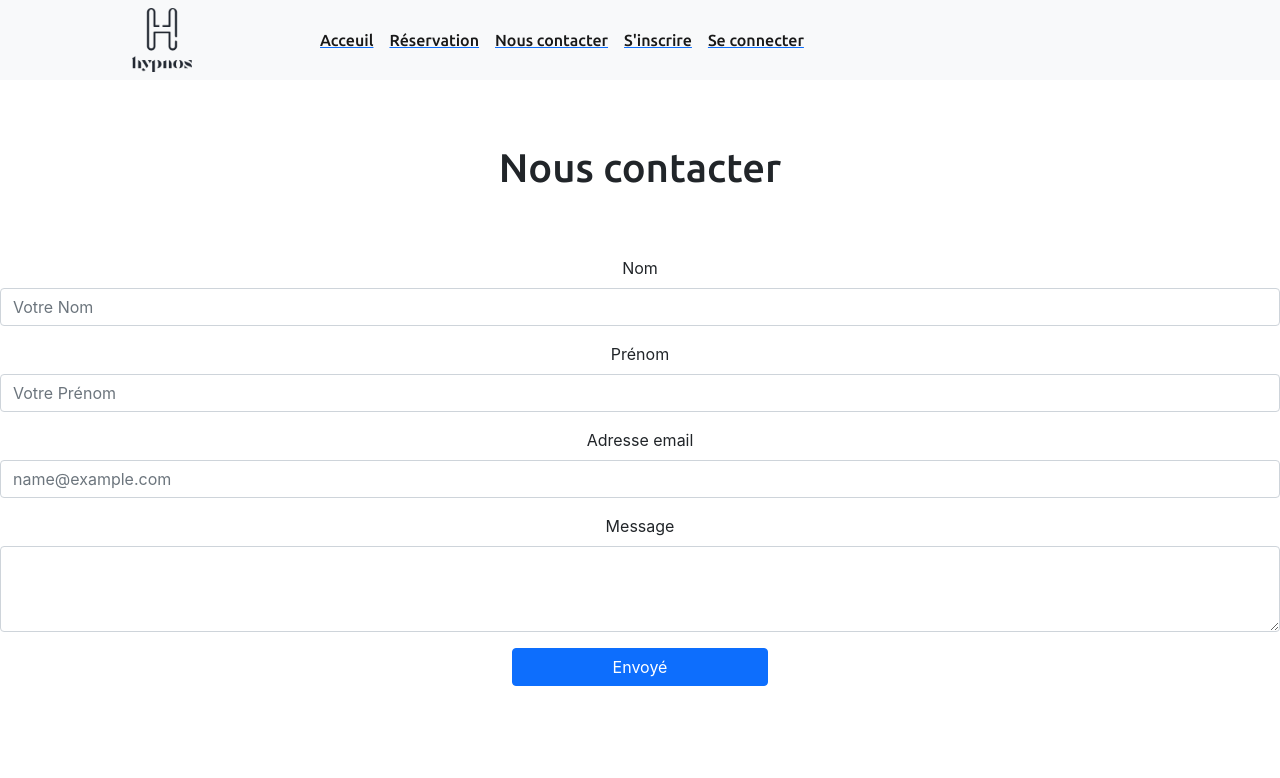
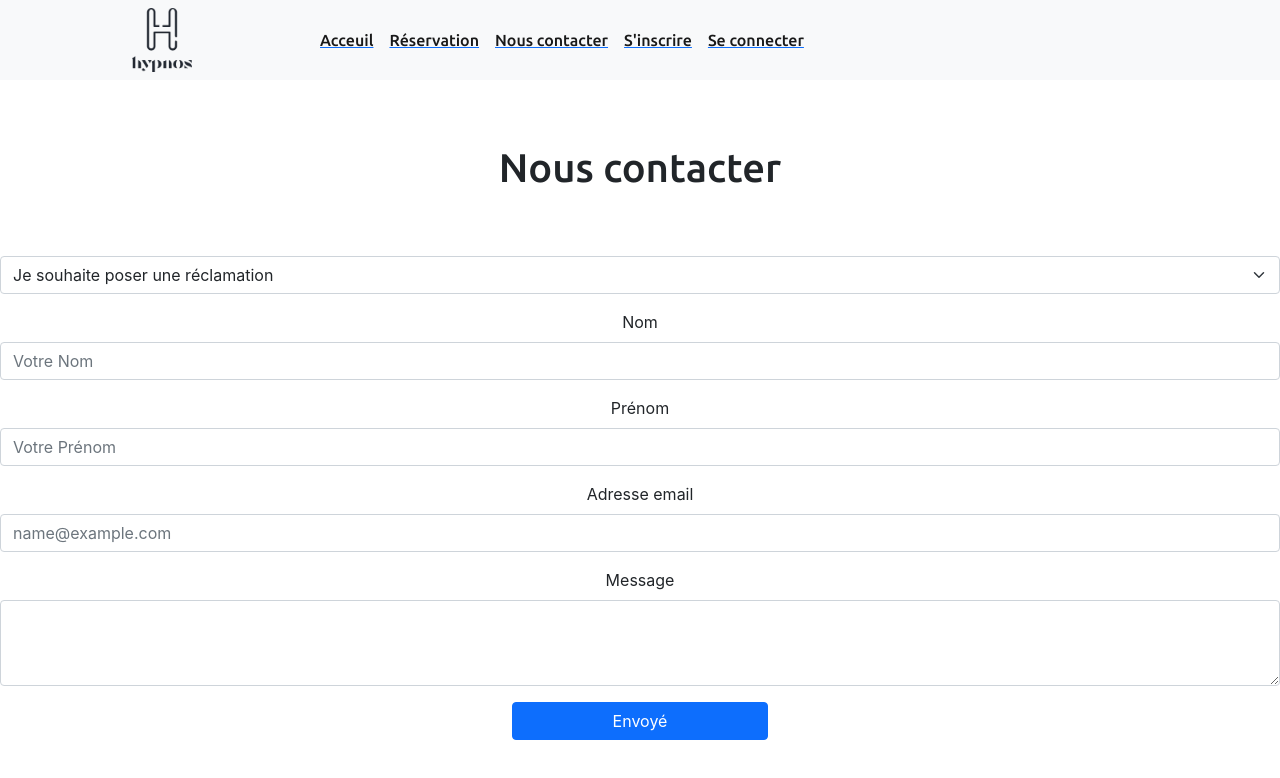
Before and after one commit to pierro7583/ECF_HYPNOS_FINAL, a React (Create React App) app in the folder ecf_1/: page /Nouscontacter in a window 1280 px wide. Shown: the top 778 px of the page. Built offline with nearby package versions, Linux system fonts and the light colour scheme.

Commit message:
Update Nouscontacter.js

```diff
--- a/ecf_1/src/Components/Nouscontacter/Nouscontacter.js
+++ b/ecf_1/src/Components/Nouscontacter/Nouscontacter.js
@@ -8,22 +8,36 @@ export default function Nouscontacter() {
   return (
     <div>
       <h1>Nous contacter</h1>
-        <div class="mb-3 box">
-  <label for="exampleFormControlInput1" class="form-label">Nom</label>
-  <input type="text" class="form-control" id="Input_Nom" placeholder="Votre Nom"/>
-</div>
-<div class="mb-3 box">
-  <label for="exampleFormControlInput1" class="form-label">Prénom</label>
-  <input type="text" class="form-control" id="Input_Prénom" placeholder="Votre Prénom"/>
+<div className="mb-3 box" >
+
+<select class="form-select" aria-label="Default select example">
+
+<option selected> Je souhaite poser une réclamation</option>
+<option value="1"> Je souhaite commander un service supplémentaire</option>
+<option value="2">Je souhaite en savoir plus sur une suite
+</option>
+<option value="3">J’ai un souci avec cette application</option>
+</select>
+
 </div>
 
-        <div class="mb-3 box">
+
+      <div className="mb-3 box">
+        <label for="exampleFormControlInput1" class="form-label">Nom</label>
+        <input type="text" class="form-control" id="Input_Nom" placeholder="Votre Nom" />
+      </div>
+      <div className="mb-3 box">
+        <label for="exampleFormControlInput1" class="form-label">Prénom</label>
+        <input type="text" class="form-control" id="Input_Prénom" placeholder="Votre Prénom" />
+      </div>
+
+      <div className="mb-3 box">
         <label for="exampleFormControlInput1" class="form-label">Adresse email</label>
-  <input type="email" class="form-control" id="Input_Email" placeholder="name@example.com"/>
+        <input type="email" class="form-control" id="Input_Email" placeholder="name@example.com" />
       </div>
-<div class="mb-3 box">
+      <div className="mb-3 box">
         <label for="exampleFormControlTextarea1" class="form-label">Message</label>
-  <textarea class="form-control" id="Input_Text" rows="3"></textarea>
+        <textarea className="form-control" id="Input_Text" rows="3"></textarea>
       </div>
 
       <button type="button" class="btn btn-primary">Envoyé</button>
```
Lines whose indentation alone changed are shown as unchanged.
